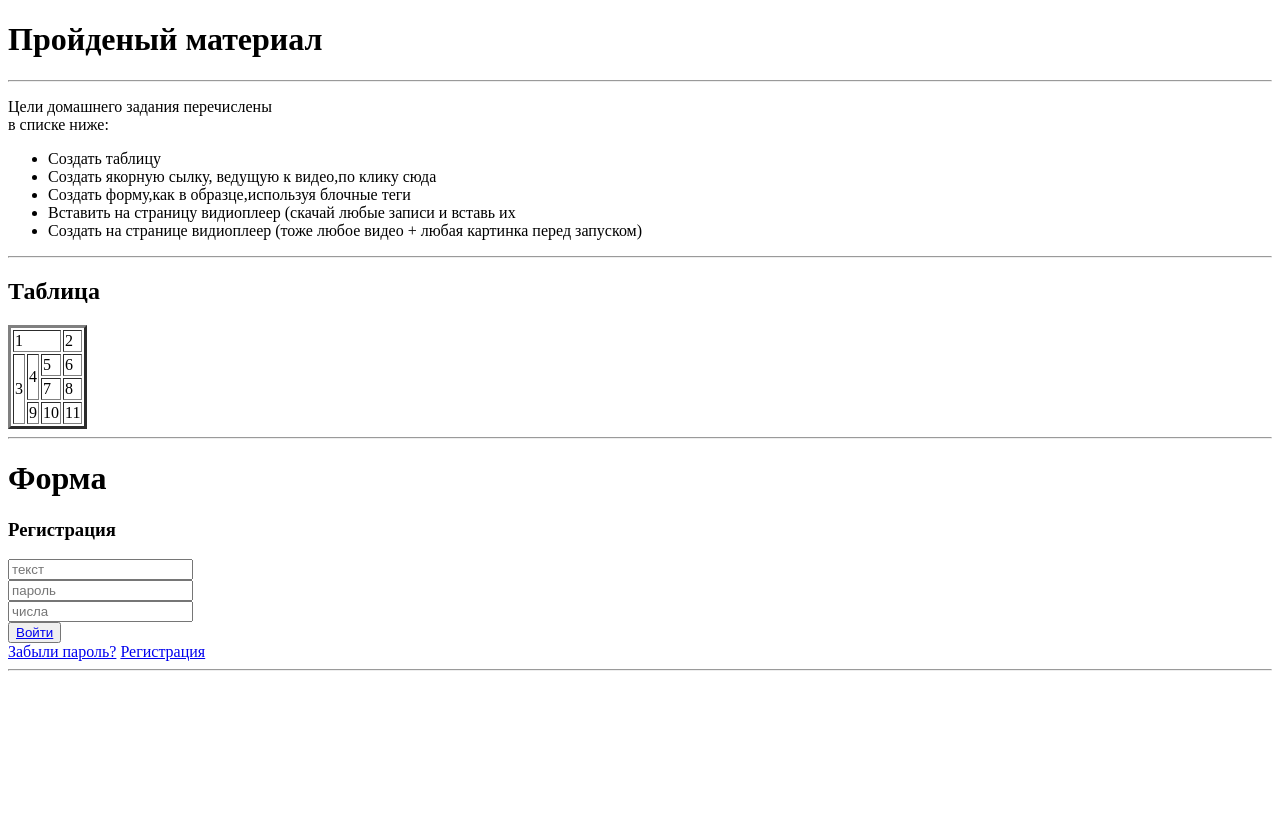
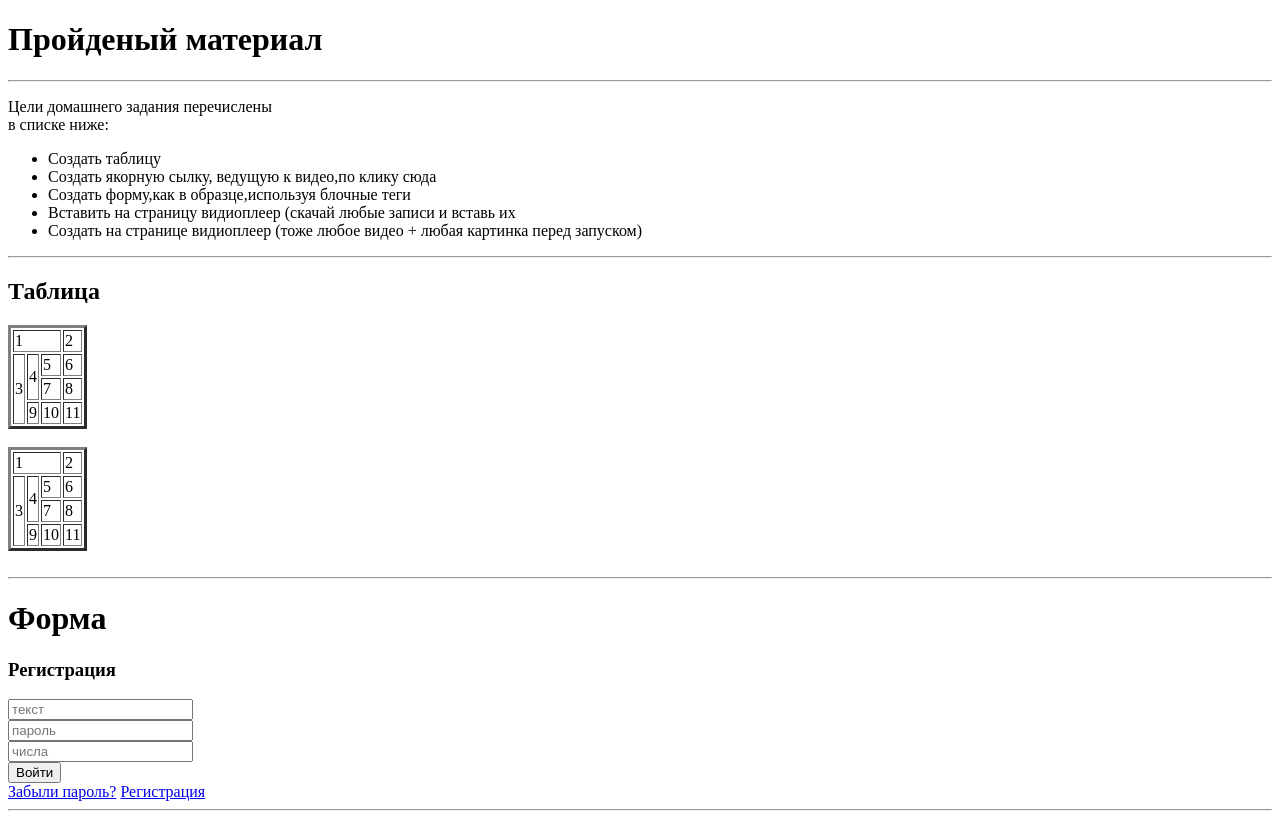
Before and after one commit to o4kopsa/kiber-stalker-3, a plain HTML site: page project 3/index.html in a window 1280 px wide. Drawn offline with Linux system fonts and the light colour scheme.

Commit message:
распределения по папкам

```diff
--- a/project 3/index.html
+++ b/project 3/index.html
@@ -50,18 +50,44 @@
                         <td>11</td>
                     </tr>
                 </tbody>
+            </table><br>
+            <table border="3">
+                <tbody>
+                    <tr>
+                        <td colspan="3">1</td>
+                        <td>2</td>
+                    </tr>
+                    <tr>
+                        <td rowspan="3">3</t>
+                            <td rowspan="2">4</td>
+                            <td>5</td>
+                            <td>6</td>
+                    </tr>
+                    <tr>
+                        <td>7</td>
+                        <td>8</td>
+                    </tr>
+                    <tr>
+                        <td>9</td>
+                        <td>10</td>
+                        <td>11</td>
+                    </tr>
+                </tbody>
             </table>
+            <br>
         </div>
         <hr>
         <h1>Форма</h1>
         <div>
             <h3>Регистрация</h3>
-            <input type="text" name="passworde"minlength="3" placeholder="текст"required><br>
-            <input type="password" name="passworde"minlength="3"<a id="пароль" placeholder="пароль"required></a><br>
-            <input type="number" name="passworde"minlength="3" placeholder="числа" required><br>
-            <button type="button"><a href=http://127.0.0.1:5500/project%203/indx.html>Войти</a></button><br>
-            <a href="#пароль">Забыли пароль?</a>
-            <a href="http://127.0.0.1:5500/project%203/indexJ.html">Регистрация</a>
+            <form action="indx.html">
+                <input type="text" name="passworde"minlength="3" placeholder="текст"required><br>
+                <input type="password" name="passworde"minlength="3"<a id="пароль" placeholder="пароль"required></a><br>
+                <input type="number" name="passworde"minlength="3" placeholder="числа" required><br>
+                <button type="submit">Войти</button><br>
+                <a href="#пароль">Забыли пароль?</a>
+                <a href="indexJ.html">Регистрация</a>
+            </form>
             <hr>
         </div>
 </body>
```
Also changed, not shown: project 3/indexJ.html (+1 -1 lines), project 3/indx.html (+7 -7 lines), project 3/img/code.jpg (renamed from project 3/code.jpg), project 3/img/images 1.png (renamed from project 3/images 1.png), project 3/img/lux.jpg (renamed from project 3/lux.jpg), 3 other files.
